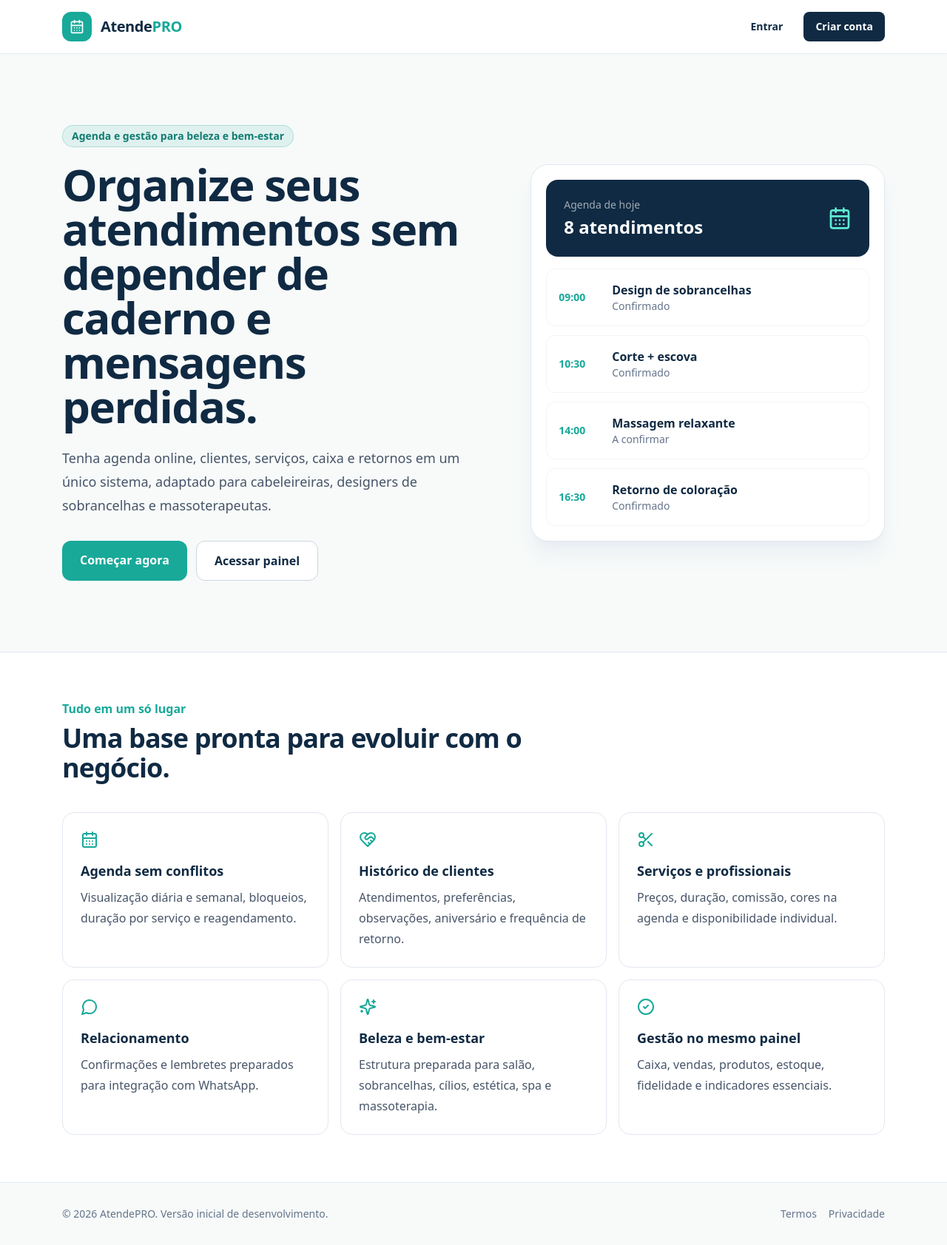
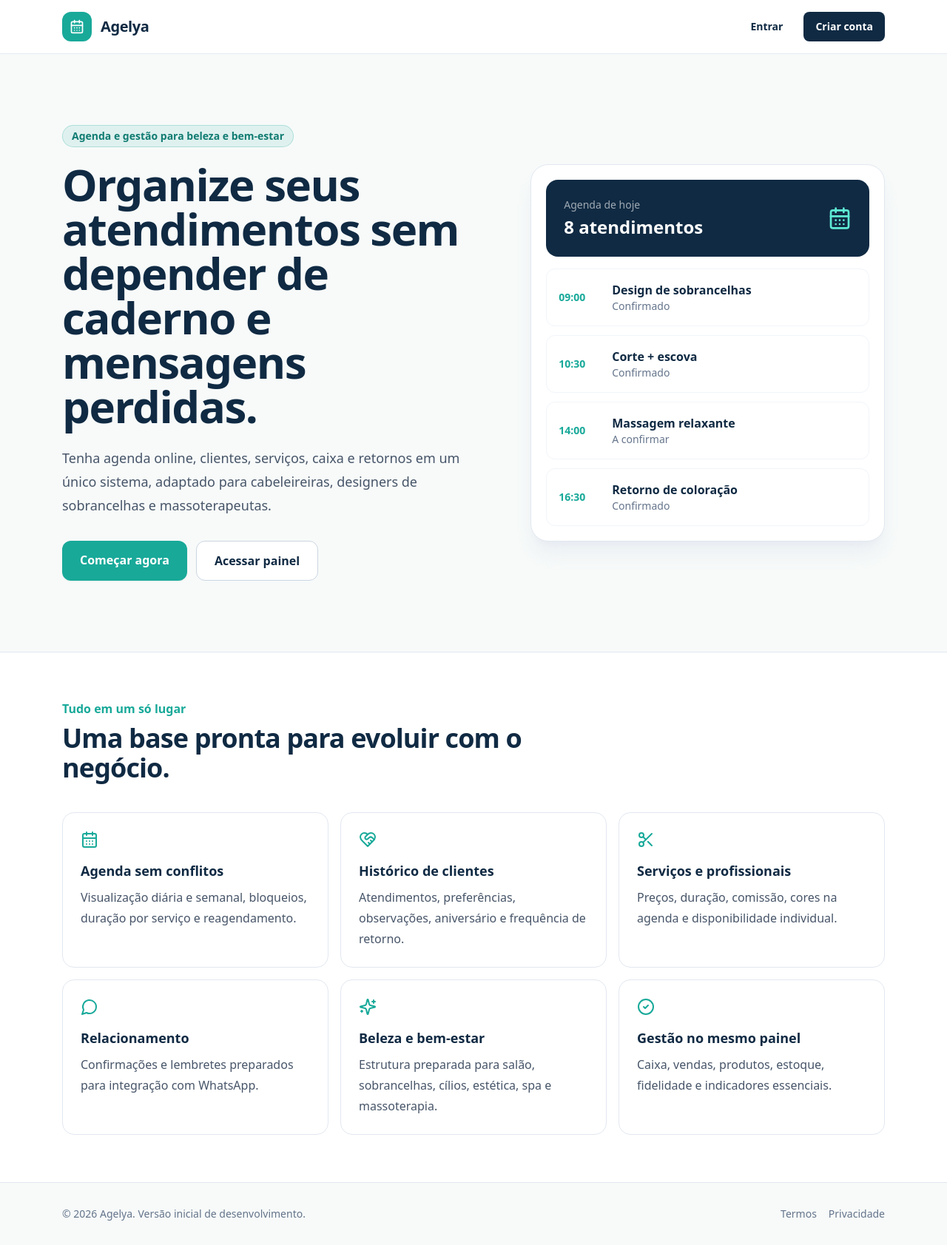
Before and after one commit to anthonytribeiro587/atendepro, a Next.js app: page / in a window 1280 px wide. Shown: the whole page at 74% size. Built offline with nearby package versions, Linux system fonts and the light colour scheme; no server answers.

Commit message:
rebrand landing page as Agelya

```diff
--- a/app/page.tsx
+++ b/app/page.tsx
@@ -19,7 +19,7 @@
             <span className="grid h-10 w-10 place-items-center rounded-xl bg-[#18a999] text-white">
               <CalendarDays className="h-5 w-5" />
             </span>
-            <span className="text-xl">Atende<span className="text-[#18a999]">PRO</span></span>
+            <span className="text-xl">Agelya</span>
           </Link>
           <div className="flex items-center gap-3">
             <Link href="/login" className="hidden rounded-lg px-4 py-2 text-sm font-semibold hover:bg-slate-100 sm:block">Entrar</Link>
@@ -93,7 +93,7 @@
       </section>
 
       <footer className="mx-auto flex max-w-6xl flex-col gap-3 px-5 py-8 text-sm text-slate-500 sm:flex-row sm:items-center sm:justify-between">
-        <p>© 2026 AtendePRO. Versão inicial de desenvolvimento.</p>
+        <p>© 2026 Agelya. Versão inicial de desenvolvimento.</p>
         <div className="flex gap-4"><Link href="/terms">Termos</Link><Link href="/privacy">Privacidade</Link></div>
       </footer>
     </main>
```
